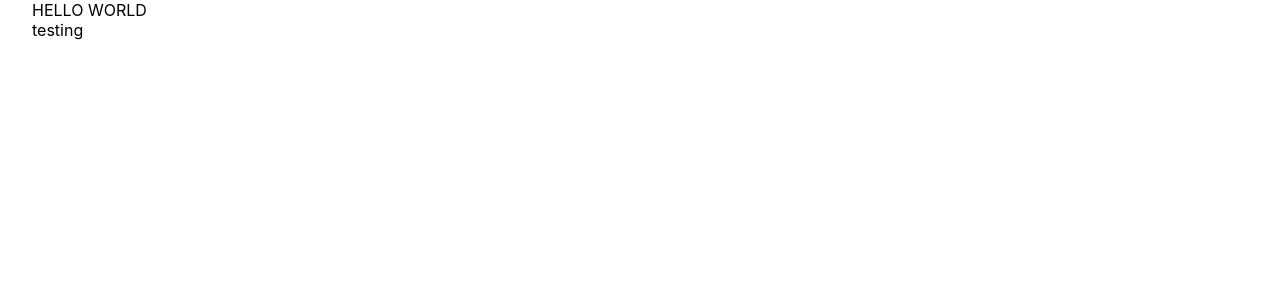
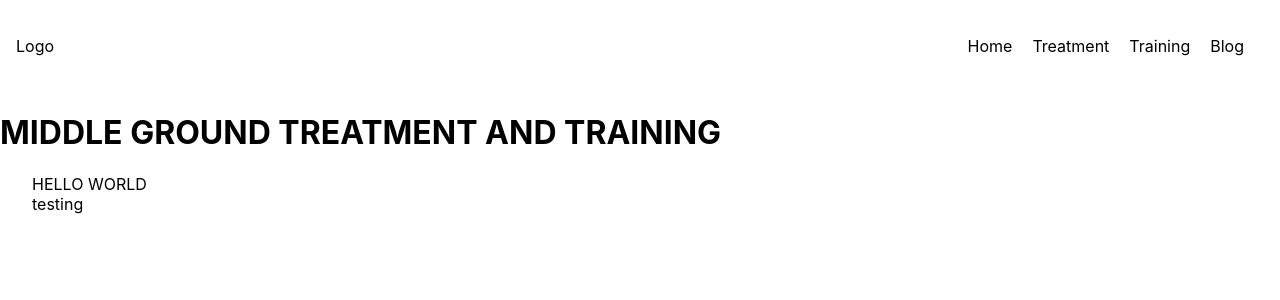
Before and after one commit to Jacekhacking/Middle-Ground, a Next.js app: page / in a window 1280 px wide. Shown: the top 300 px of the page. Built offline with nearby package versions, Linux system fonts and the light colour scheme.

Commit message:
reworking folders setting up css

```diff
--- /dev/null
+++ b/components/shared/Header.js
@@ -0,0 +1,9 @@
+const Header = () => {
+  return (
+    <div>
+      <h1>MIDDLE GROUND TREATMENT AND TRAINING</h1>
+    </div>
+  );
+};
+
+export default Header;
--- /dev/null
+++ b/components/shared/Navbar.js
@@ -0,0 +1,17 @@
+import styles from "../styles/Navbar.module.css";
+
+const Navbar = () => {
+  return (
+    <div className={styles.nav}>
+      <div>Logo</div>
+      <ul>
+        <li>Home</li>
+        <li>Treatment</li>
+        <li>Training</li>
+        <li>Blog</li>
+      </ul>
+    </div>
+  );
+};
+
+export default Navbar;
--- /dev/null
+++ b/components/styles/Navbar.module.css
@@ -0,0 +1,17 @@
+.nav {
+  padding: 1rem;
+  display: flex;
+  align-items: center;
+  justify-content: space-between;
+}
+.nav > ul {
+  display: flex;
+  justify-content: space-between;
+  align-items: center;
+  margin: 10px;
+  list-style: none;
+}
+.nav > ul > li {
+  margin: 10px;
+  color: black;
+}
--- a/styles/globals.css
+++ b/components/styles/globals.css
@@ -21,6 +21,10 @@ a {
   }
   body {
     color: white;
-    background: black;
+    background: linear-gradient(
+      to right,
+      rgb(12, 12, 12) 50%,
+      rgb(252, 250, 250)
+    );
   }
 }
--- a/pages/_app.js
+++ b/pages/_app.js
@@ -1,7 +1,22 @@
-import '../styles/globals.css'
+import "../components/styles/globals.css";
+import Navbar from "../components/shared/Navbar";
+import Header from "../components/shared/Header";
+import Head from "next/head";
 
 function MyApp({ Component, pageProps }) {
-  return <Component {...pageProps} />
+  return (
+    <>
+      <Head>
+        <title>Middle Ground Treatment and Training</title>
+        <meta name="description" content="Generated by create next app" />
+        <link rel="icon" href="/favicon.ico" />
+      </Head>
+
+      <Navbar />
+      <Header />
+      <Component {...pageProps} />
+    </>
+  );
 }
 
-export default MyApp
+export default MyApp;
--- a/pages/index.js
+++ b/pages/index.js
@@ -1,15 +1,9 @@
 import Head from "next/head";
-import styles from "../styles/Home.module.css";
+import styles from "../components/styles/Home.module.css";
 
 export default function Home() {
   return (
     <div className={styles.container}>
-      <Head>
-        <title>Create Next App</title>
-        <meta name="description" content="Generated by create next app" />
-        <link rel="icon" href="/favicon.ico" />
-      </Head>
-
       <main>
         HELLO WORLD
         <div>testing</div>
```
Also changed, not shown: components/styles/Home.module.css (renamed from styles/Home.module.css).
